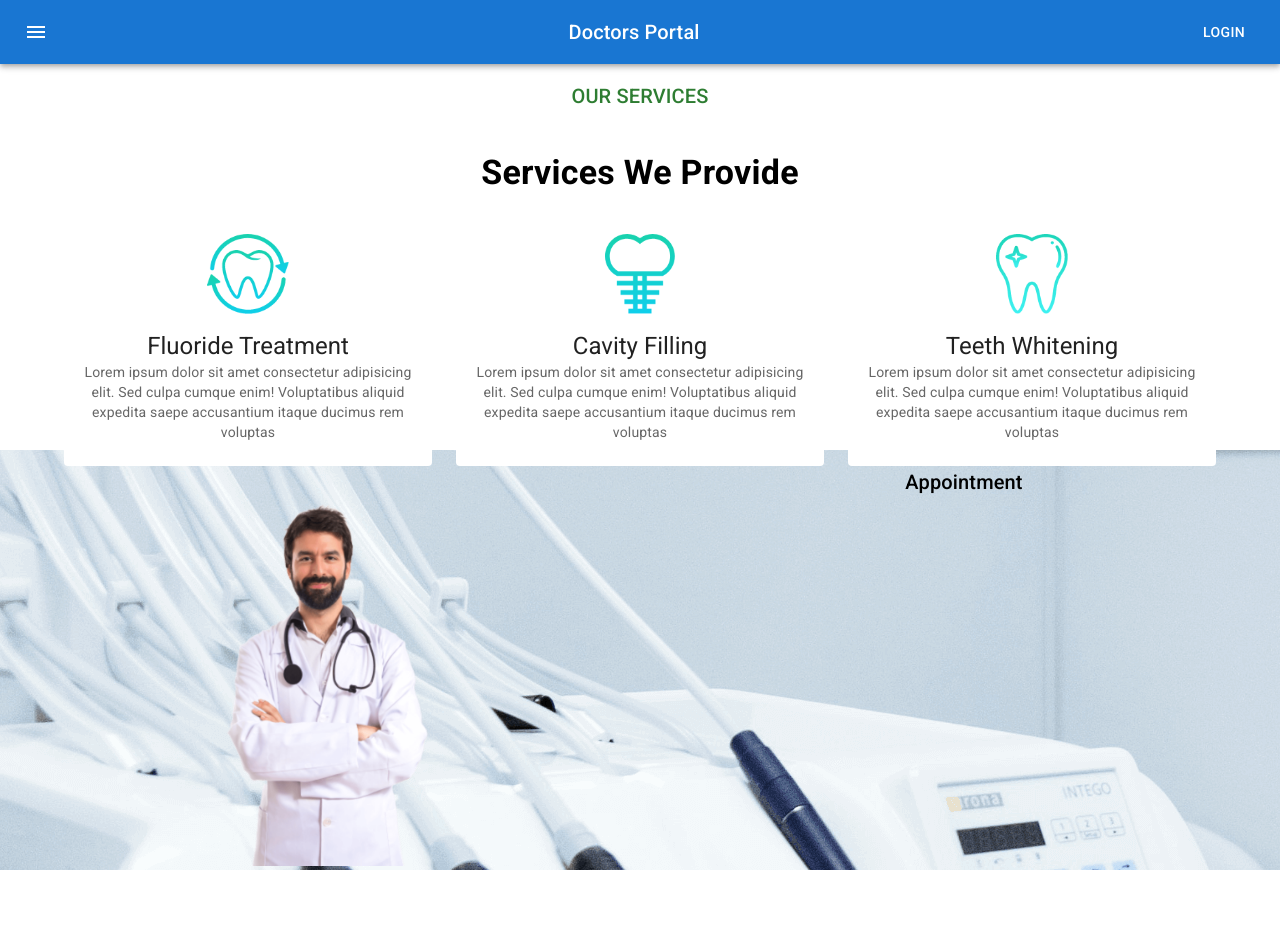
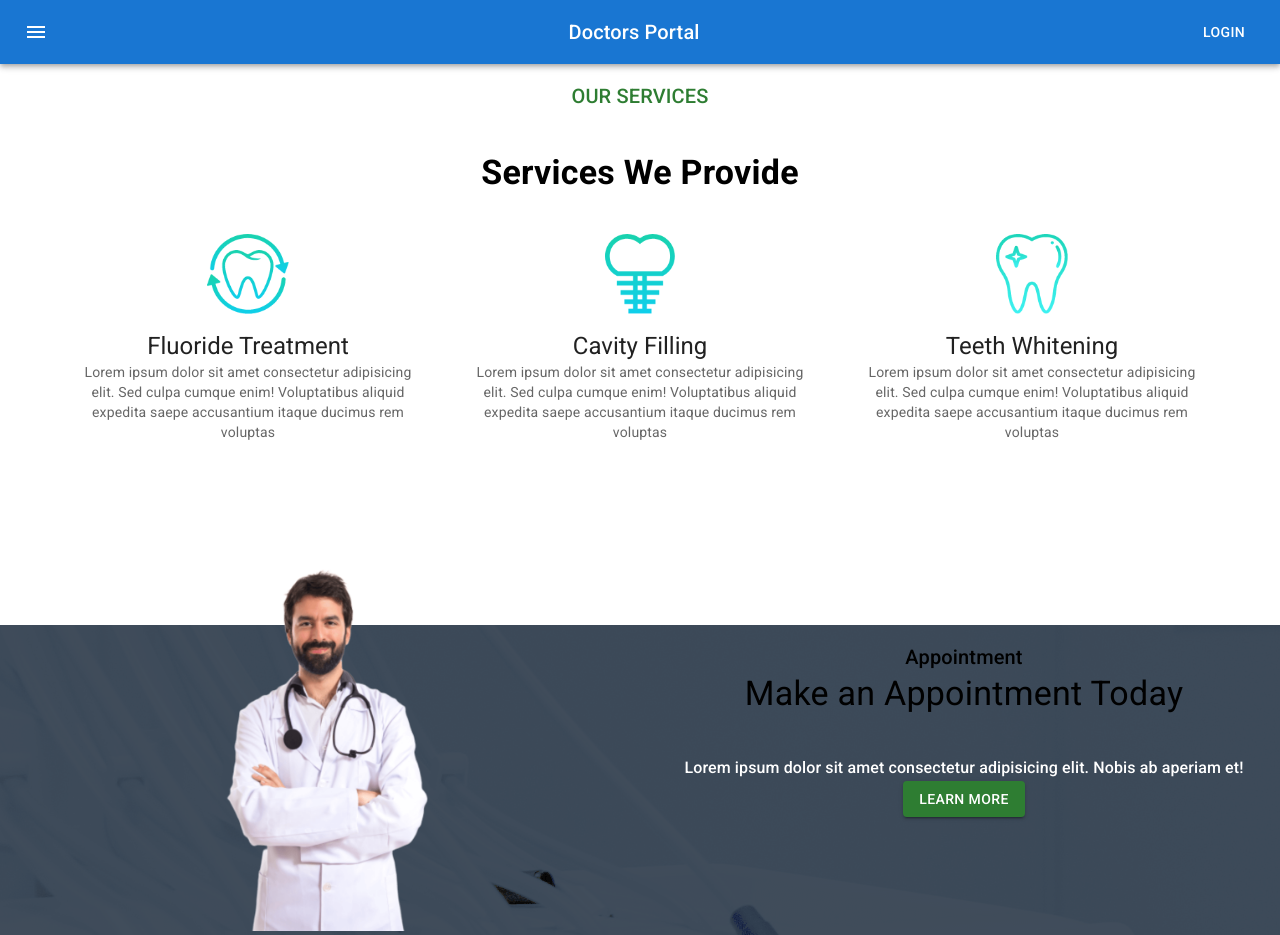
Before and after one commit to ProgrammingHero1/batch4-doctors-portal-client-router-v6-module-76, a React (Create React App) app: page / in a window 1280 px wide. Before the commit the page ends 870 px from the top, so only its background shows below. Built offline with nearby package versions, Linux system fonts and the light colour scheme.

Commit message:
make image popup

```diff
--- a/src/Pages/Home/AppointmentBanner/AppointmentBanner.js
+++ b/src/Pages/Home/AppointmentBanner/AppointmentBanner.js
@@ -3,25 +3,35 @@ import Box from '@mui/material/Box';
 import Grid from '@mui/material/Grid';
 import doctor from '../../../images/doctor.png'
 import bg from '../../../images/appointment-bg.png'
-import { Typography } from '@mui/material';
+import { Button, Typography } from '@mui/material';
 
-const appointmentBg = {
-    background: `url(${bg})`
+const appointmentBanner = {
+    background: `url(${bg})`,
+    backgroundColor: 'rgba(45, 58, 74, 0.9)',
+    backgroundBlendMode: 'darken, luminosity',
+    marginTop: 175
 }
 
 const AppointmentBanner = () => {
     return (
-        <Box style={appointmentBg} sx={{ flexGrow: 1 }}>
+        <Box style={appointmentBanner} sx={{ flexGrow: 1 }}>
             <Grid container spacing={2}>
                 <Grid item xs={12} md={6}>
                     <img
-                        style={{ width: 400, }}
+                        style={{ width: 400, marginTop: '-110px' }}
                         src={doctor} alt="" />
                 </Grid>
                 <Grid item xs={12} md={6}>
                     <Typography variant="h6">
                         Appointment
                     </Typography>
+                    <Typography variant="h4">
+                        Make an Appointment Today
+                    </Typography>
+                    <Typography style={{ color: 'white' }} variant="h6" sx={{ fontSize: 16, mt: 5 }}>
+                        Lorem ipsum dolor sit amet consectetur adipisicing elit. Nobis ab aperiam et!
+                    </Typography>
+                    <Button variant="contained" color="success">Learn More</Button>
                 </Grid>
             </Grid>
         </Box>
```
